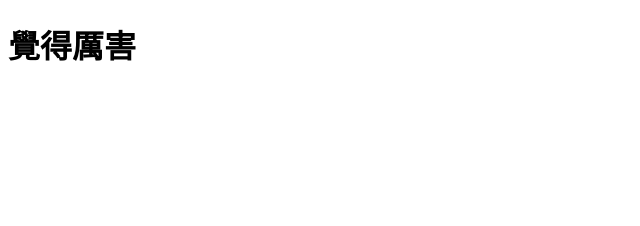
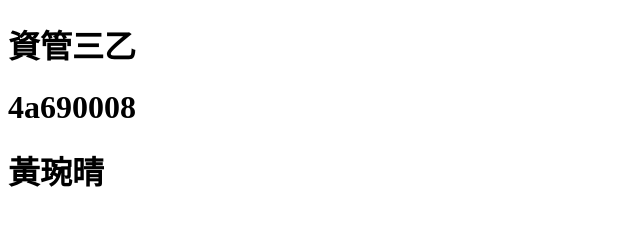
Before and after one commit to sunny-doll/sunny-doll.github.io, a plain HTML site: page index.html in a window 1280 px wide. Shown: the whole page, without its empty margins (0-640 px from the left). Drawn offline with Linux system fonts and the light colour scheme.

Commit message:
Add files via upload

```diff
--- a/index.html
+++ b/index.html
@@ -2,9 +2,11 @@
 <html>
 <head>
  <meta charset="utf-8">
- <title>你好!，GitHub</title>
+ <title>GitHub測試</title>
 </head>
 <body>
- <h1>覺得厲害</h1>
+ <h1>資管三乙</h1>
+ <h1>4a690008</h1>
+ <h1>黃琬晴</h1>
 </body>
 </html>
```
